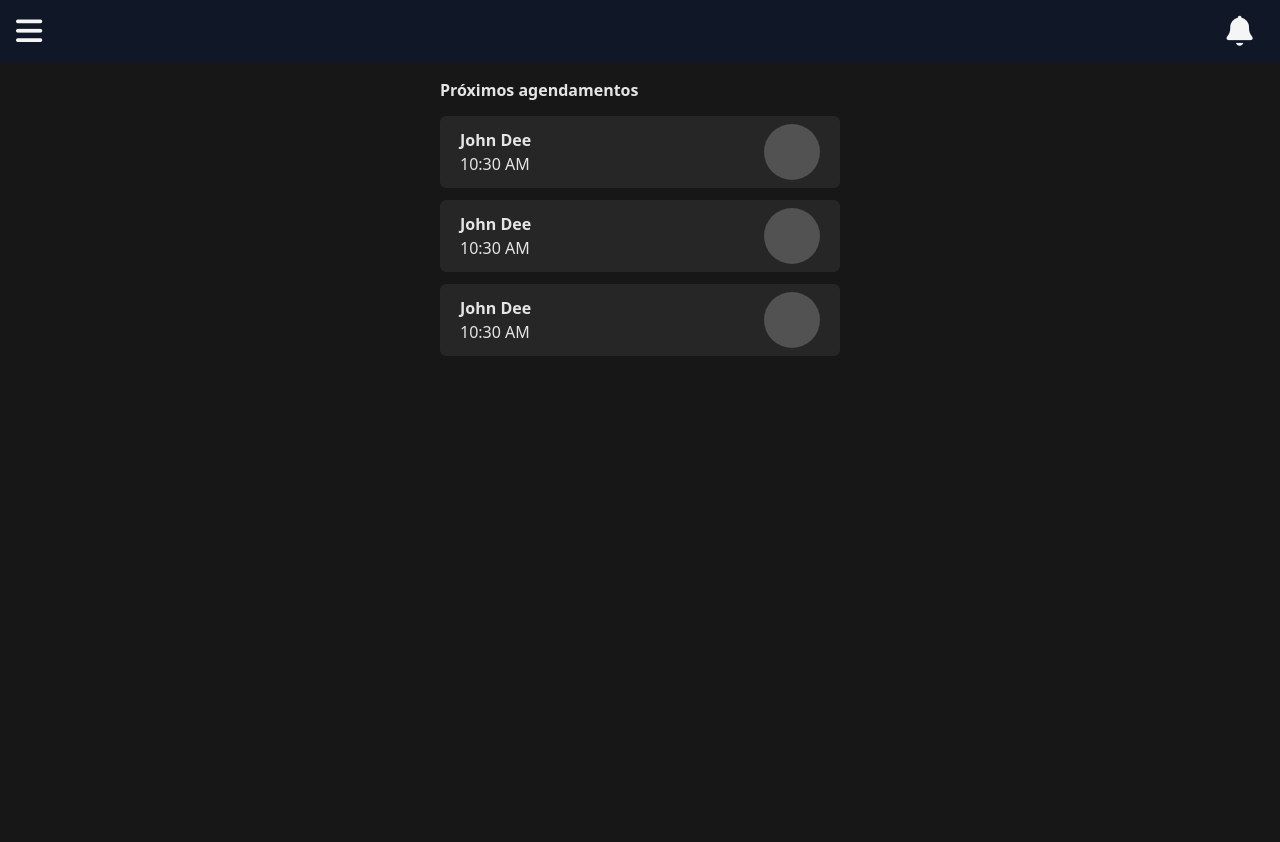
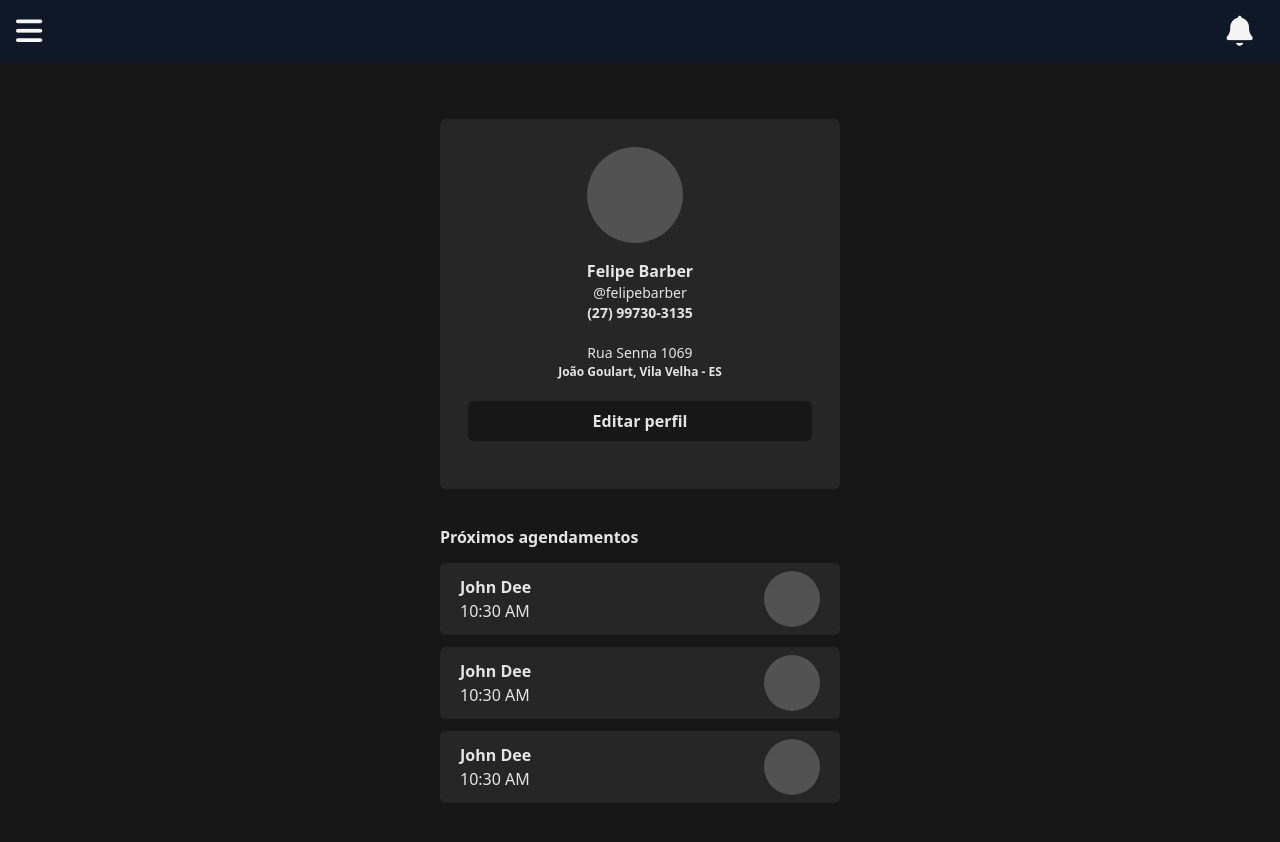
Before and after one commit to fe-lipejs/automacao-rf, a React (Vite) app: page /admin/dashboard in a window 1280 px wide. Shown: the top 842 px of the page. Built offline with nearby package versions, Linux system fonts and the light colour scheme.

Commit message:
tELA PERFIL EM DASHBOARD

```diff
--- a/src/pages/admin/dashboard.jsx
+++ b/src/pages/admin/dashboard.jsx
@@ -1,11 +1,48 @@
 function Dashboard() {
   return (
-        <div className="">
-            <div className="w-full h-screen bg-neutral-900 ">
-                <div className="agendamentos-container flex flex-col items-center w-full p-4 text-neutral-200">
+    <div className="flex flex-col items-center justify-center min-h-screen bg-neutral-900 text-neutral-200">
+      {/* Container principal em coluna */}
+      <div className="flex flex-col w-full h-full items-center">
+
+        {/* BLOCO 1 - Informações */}
+        <div className="flex-1 flex flex-col items-center justify-center p-5">
+          <div className="informacacoes-container flex flex-col items-center justify-between p-7 bg-neutral-800 w-[90vw] max-w-[400px] rounded-md text-center">
+            {/* Foto e Username */}
+            <div>
+              <div className="foto-perfil flex-col flex justify-center">
+                <div className="bg-neutral-600 h-24 w-24 rounded-full"></div>
+              </div>
+              <div className="flex flex-col items-center pt-4">
+                <span className="font-bold">Felipe Barber</span>
+                <span className="text-sm">@felipebarber</span>
+              </div>
+            </div>
+
+            {/* Informações de endereço */}
+            <div className="text-sm flex flex-col items-center">
+              <div className="telefone">
+                <span className="font-bold">(27) 99730-3135</span>
+              </div>
+              <br />
+              <div className="inf-endereco flex flex-col">
+                <span>Rua Senna 1069</span>
+                <span className="text-[12px] font-semibold">João Goulart, Vila Velha - ES</span>
+              </div>
+            </div>
+
+            {/* Botão */}
+            <div className="m-5 p-2 w-full rounded-md bg-neutral-900 font-semibold">
+              <span>Editar perfil</span>
+            </div>
+          </div>
+        </div>
+
+        {/* BLOCO 2 - Agendamentos */}
+        <div className="flex-2 flex flex-col items-center w-full p-4">
           <span className="w-[90vw] max-w-[400px] font-semibold pb-2">Próximos agendamentos</span>
 
-                    <div className="flex flex-col items-center p-1.5">
+          {[1, 2, 3].map((i) => (
+            <div key={i} className="flex flex-col items-center p-1.5">
               <div className="agendamento flex justify-between px-5 h-18 bg-neutral-800 rounded-md w-[90vw] max-w-[400px]">
                 <div className="flex-col flex justify-center">
                   <span className="font-bold">John Dee</span>
@@ -16,35 +53,12 @@ function Dashboard() {
                 </div>
               </div>
             </div>
-
-                    <div className="flex flex-col items-center p-1.5">
-                        <div className="agendamento flex justify-between px-5 h-18 bg-neutral-800 rounded-md w-[90vw] max-w-[400px]">
-                            <div className="flex-col flex justify-center">
-                                <span className="font-bold">John Dee</span>
-                                <span>10:30 AM</span>
+          ))}
         </div>
-                            <div className="foto-perfil flex-col flex justify-center">
-                                <div className="bg-neutral-600 h-14 w-14 rounded-full"></div>
-                            </div>
-                        </div>
-                    </div>
-
-                    <div className="flex flex-col items-center p-1.5">
-                        <div className="agendamento flex justify-between px-5 h-18 bg-neutral-800 rounded-md w-[90vw] max-w-[400px]">
-                            <div className="flex-col flex justify-center">
-                                <span className="font-bold">John Dee</span>
-                                <span>10:30 AM</span>
-                            </div>
-                            <div className="foto-perfil flex-col flex justify-center">
-                                <div className="bg-neutral-600 h-14 w-14 rounded-full"></div>
-                            </div>
-                        </div>
-                    </div>
-
 
       </div>
     </div>
-        </div>
-    )
+  );
 }
-export default Dashboard
+
+export default Dashboard;
```
Lines whose indentation alone changed are shown as unchanged.
